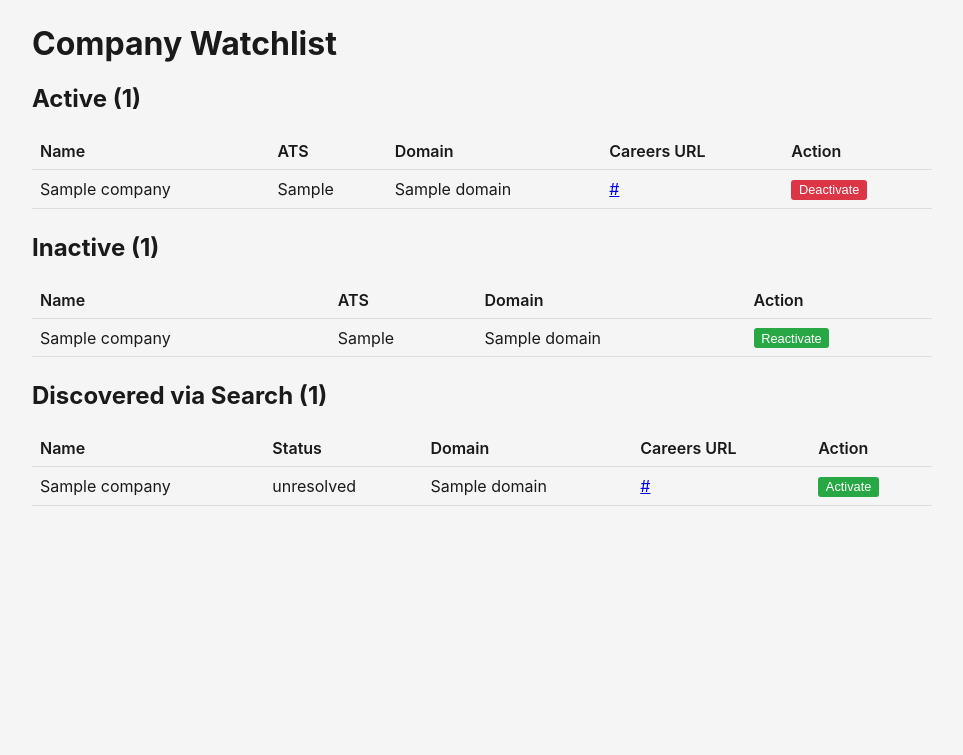
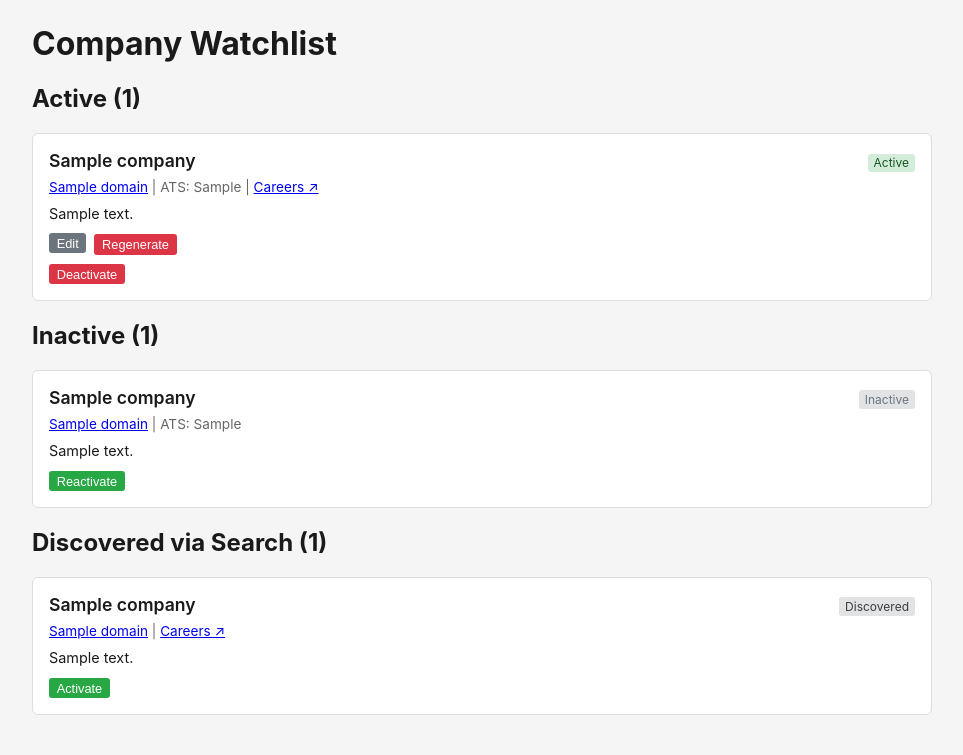
Before and after one commit to kthorn/quarry, a Flask app: template quarry/ui/templates/companies.html in a window 1280 px wide. Shown: the part 45-800 px from the top of the page, without its empty margins (158-1121 px from the left). Run offline with Flask 3, Linux system fonts and the light colour scheme; the template is opened without the code that fills it: most values are stand-ins (such as "Sample title", 1, 10 or a date in 2020); parts of the project's set-up code (start-up, migrations or seed data) failed here and were passed over.

Commit message:
feat: rewrite companies page with card layout, inline editing, em-dash fix
Template (companies.html):
- Replace table layout with card-based UI (card company-card divs)
- Three sections: Active, Inactive, Discovered via Search
- Card header: company name (linked to careers_url) + status badge
- Card meta: domain link, ATS type, careers URL (conditional, no em dashes)
- Description section: shows text or "No description yet." / "Generating description…"
- Inline editing: Edit button → textarea + Save/Cancel toggles via JS
- Regenerate button for active companies, "Generate description" when missing

CSS (style.css):
- Added rules for .company-card, .company-meta, .company-description,
  .description-missing, .description-actions, .company-actions

Tests (test_ui.py):
- New TestCompaniesPageCards.test_companies_page_renders_cards:
  verifies card layout, description rendering, Edit/Regenerate buttons,
  absence of em dashes

```diff
--- a/quarry/ui/static/style.css
+++ b/quarry/ui/static/style.css
@@ -402,3 +402,61 @@ pre {
 	background: #28a745;
 	color: #fff;
 }
+
+/* Company cards */
+.company-card {
+	margin-bottom: 1rem;
+}
+
+.company-card .card-header {
+	display: flex;
+	justify-content: space-between;
+	align-items: center;
+	margin-bottom: 0.25rem;
+}
+
+.company-meta {
+	font-size: 0.85rem;
+	color: #666;
+	margin-bottom: 0.5rem;
+}
+
+.company-description {
+	font-size: 0.9rem;
+	line-height: 1.5;
+	margin-bottom: 0.5rem;
+}
+
+.company-description p {
+	margin: 0 0 0.5rem 0;
+}
+
+.description-missing {
+	color: #999;
+	font-style: italic;
+}
+
+.description-actions {
+	display: flex;
+	gap: 0.5rem;
+	align-items: flex-start;
+	flex-wrap: wrap;
+}
+
+.description-actions form {
+	margin: 0;
+}
+
+.description-actions textarea {
+	width: 100%;
+	padding: 0.4rem;
+	border: 1px solid #ddd;
+	border-radius: 4px;
+	font-size: 0.9rem;
+	resize: vertical;
+	margin-bottom: 0.25rem;
+}
+
+.company-actions {
+	margin-top: 0.5rem;
+}
--- a/quarry/ui/templates/companies.html
+++ b/quarry/ui/templates/companies.html
@@ -1,101 +1,143 @@
 {% extends "base.html" %}
-{% block title %}Companies — Quarry{% endblock %}
+{% block title %}Companies | Quarry{% endblock %}
 {% block content %}
 <h1>Company Watchlist</h1>
 
 <h2>Active ({{ active|length }})</h2>
 {% if active %}
-<table>
-    <thead>
-        <tr>
-            <th>Name</th>
-            <th>ATS</th>
-            <th>Domain</th>
-            <th>Careers URL</th>
-            <th>Action</th>
-        </tr>
-    </thead>
-    <tbody>
 {% for company in active %}
-        <tr>
-            <td>{{ company['name'] }}</td>
-            <td>{{ company['ats_type'] }}</td>
-            <td>{{ company['domain'] or "\u2014" }}</td>
-            <td>{% if company['careers_url'] %}<a href="{{ company['careers_url'] }}">{{ company['careers_url'] }}</a>{% else %}\u2014{% endif %}</td>
-            <td>
+<div class="card company-card">
+  <div class="card-header">
+    <span class="card-title">
+      {% if company['careers_url'] %}
+      <a href="{{ company['careers_url'] }}" target="_blank">{{ company['name'] }}</a>
+      {% else %}
+      {{ company['name'] }}
+      {% endif %}
+    </span>
+    <span class="badge badge-applied">Active</span>
+  </div>
+  <div class="company-meta">
+    {% if company['domain'] %}<a href="https://{{ company['domain'] }}" target="_blank">{{ company['domain'] }}</a>{% endif %}
+    {% if company['domain'] and company['ats_type'] != 'unknown' %} | {% endif %}
+    {% if company['ats_type'] != 'unknown' %}ATS: {{ company['ats_type']|title }}{% endif %}
+    {% if company['careers_url'] %} |
+    <a href="{{ company['careers_url'] }}" target="_blank">Careers ↗</a>{% endif %}
+  </div>
+  <div class="company-description">
+    {% if company['description'] %}
+    <p>{{ company['description'] }}</p>
+    <div class="description-actions">
+      <form method="POST" action="{{ url_for('ui.update_description', company_id=company['id']) }}" class="inline description-form" style="display:none;">
+        <textarea name="description" rows="3" maxlength="500">{{ company['description'] }}</textarea>
+        <button type="submit" class="small btn-applied">Save</button>
+        <button type="button" class="small btn-archive" onclick="cancelEdit(this)">Cancel</button>
+      </form>
+      <button type="button" class="small btn-archive" onclick="startEdit(this)">Edit</button>
+      <form method="POST" action="{{ url_for('ui.regenerate_description', company_id=company['id']) }}" class="inline">
+        <button type="submit" class="small btn-negative">Regenerate</button>
+      </form>
+    </div>
+    {% else %}
+    <p class="description-missing">
+      {% if company['description_source'] == 'pending' %}
+      Generating description…
+      {% else %}
+      <em>No description yet.</em>
+      {% endif %}
+    </p>
+    <form method="POST" action="{{ url_for('ui.regenerate_description', company_id=company['id']) }}" class="inline">
+      <button type="submit" class="small btn-applied">Generate description</button>
+    </form>
+    {% endif %}
+  </div>
+  <div class="company-actions">
     <form method="POST" action="{{ url_for('ui.toggle_company', company_id=company['id']) }}" class="inline">
       <button type="submit" class="small btn-negative">Deactivate</button>
     </form>
-            </td>
-        </tr>
+  </div>
+</div>
 {% endfor %}
-    </tbody>
-</table>
 {% else %}
 <p>No active companies.</p>
 {% endif %}
 
 <h2>Inactive ({{ inactive|length }})</h2>
 {% if inactive %}
-<table>
-    <thead>
-        <tr>
-            <th>Name</th>
-            <th>ATS</th>
-            <th>Domain</th>
-            <th>Action</th>
-        </tr>
-    </thead>
-    <tbody>
 {% for company in inactive %}
-        <tr>
-            <td>{{ company['name'] }}</td>
-            <td>{{ company['ats_type'] }}</td>
-            <td>{{ company['domain'] or "\u2014" }}</td>
-            <td>
+<div class="card company-card">
+  <div class="card-header">
+    <span class="card-title">{{ company['name'] }}</span>
+    <span class="badge badge-archived">Inactive</span>
+  </div>
+  <div class="company-meta">
+    {% if company['domain'] %}<a href="https://{{ company['domain'] }}" target="_blank">{{ company['domain'] }}</a>{% endif %}
+    {% if company['domain'] and company['ats_type'] != 'unknown' %} | {% endif %}
+    {% if company['ats_type'] != 'unknown' %}ATS: {{ company['ats_type']|title }}{% endif %}
+  </div>
+  <div class="company-description">
+    {% if company['description'] %}
+    <p>{{ company['description'] }}</p>
+    {% else %}
+    <p class="description-missing"><em>No description yet.</em></p>
+    {% endif %}
+  </div>
+  <div class="company-actions">
     <form method="POST" action="{{ url_for('ui.toggle_company', company_id=company['id']) }}" class="inline">
       <button type="submit" class="small btn-applied">Reactivate</button>
     </form>
-            </td>
-        </tr>
+  </div>
+</div>
 {% endfor %}
-    </tbody>
-</table>
 {% else %}
 <p>No inactive companies.</p>
 {% endif %}
 
 <h2>Discovered via Search ({{ discovered|length }})</h2>
 {% if discovered %}
-<table>
-    <thead>
-        <tr>
-            <th>Name</th>
-            <th>Status</th>
-            <th>Domain</th>
-            <th>Careers URL</th>
-            <th>Action</th>
-        </tr>
-    </thead>
-    <tbody>
 {% for company in discovered %}
-        <tr>
-            <td>{{ company['name'] }}</td>
-            <td>{{ company['resolve_status'] }}</td>
-            <td>{{ company['domain'] or "\u2014" }}</td>
-            <td>
-                {% if company['careers_url'] %}<a href="{{ company['careers_url'] }}">{{ company['careers_url'] }}</a>{% else %}\u2014{% endif %}
-            </td>
-            <td>
+<div class="card company-card">
+  <div class="card-header">
+    <span class="card-title">{{ company['name'] }}</span>
+    <span class="badge badge-new">Discovered</span>
+  </div>
+  <div class="company-meta">
+    {% if company['domain'] %}<a href="https://{{ company['domain'] }}" target="_blank">{{ company['domain'] }}</a>{% endif %}
+    {% if company['domain'] and company['careers_url'] %} | {% endif %}
+    {% if company['careers_url'] %}<a href="{{ company['careers_url'] }}" target="_blank">Careers ↗</a>{% endif %}
+  </div>
+  <div class="company-description">
+    {% if company['description'] %}
+    <p>{{ company['description'] }}</p>
+    {% else %}
+    <p class="description-missing"><em>No description yet.</em></p>
+    {% endif %}
+  </div>
+  <div class="company-actions">
     <form method="POST" action="{{ url_for('ui.activate_company', company_id=company['id']) }}" class="inline">
       <button type="submit" class="small btn-applied">Activate</button>
     </form>
-            </td>
-        </tr>
+  </div>
+</div>
 {% endfor %}
-    </tbody>
-</table>
 {% else %}
 <p>No companies discovered via search yet.</p>
 {% endif %}
+
+<script>
+  function startEdit(button) {
+    var container = button.closest(".company-description");
+    container.querySelector("p").style.display = "none";
+    container.querySelector(".description-form").style.display = "block";
+    button.style.display = "none";
+    container.querySelector('button[type="submit"].btn-negative').style.display = "none";
+  }
+  function cancelEdit(button) {
+    var container = button.closest(".company-description");
+    container.querySelector("p").style.display = "block";
+    container.querySelector(".description-form").style.display = "none";
+    container.querySelector('.description-actions button[onclick="startEdit(this)"]').style.display = "inline-block";
+    container.querySelector('button[type="submit"].btn-negative').style.display = "inline-block";
+  }
+</script>
 {% endblock %}
```
Also changed, not shown: tests/test_ui.py (+29 -0 lines). Lines whose indentation alone changed are shown as unchanged.
